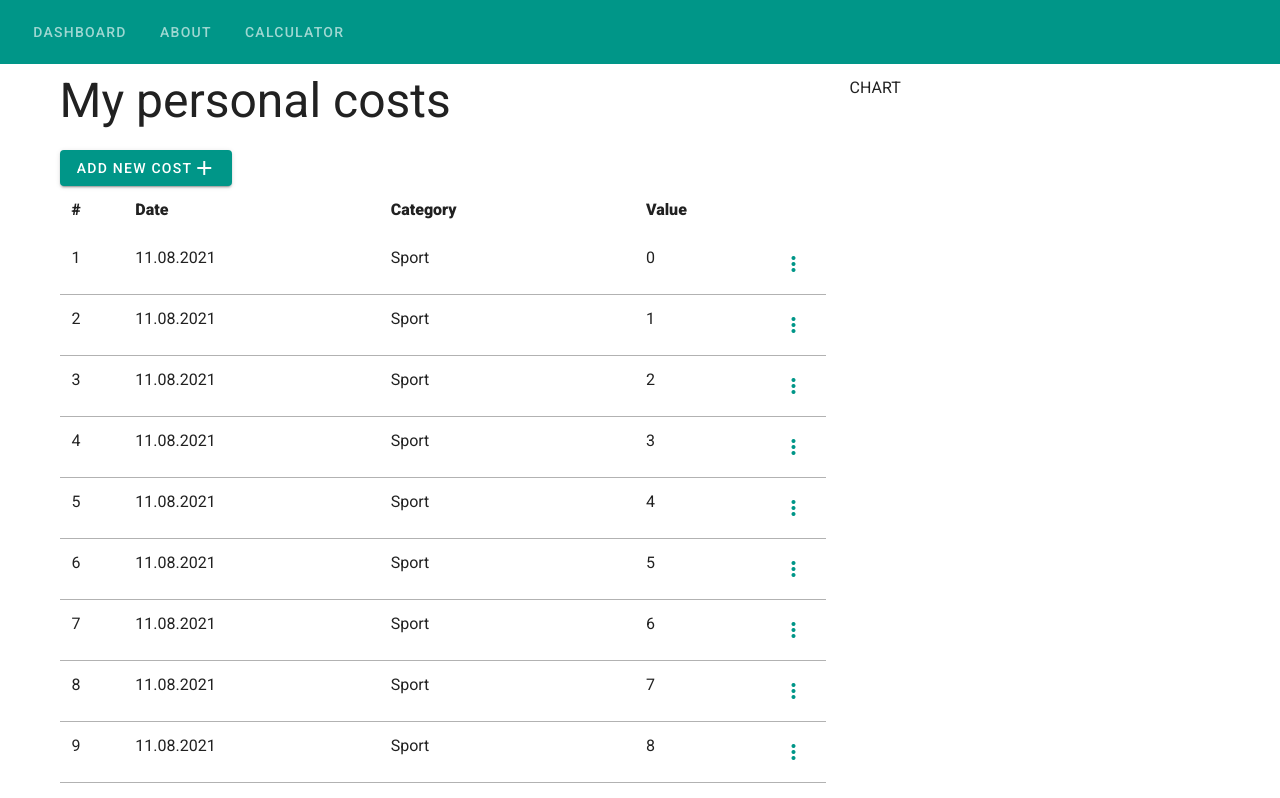
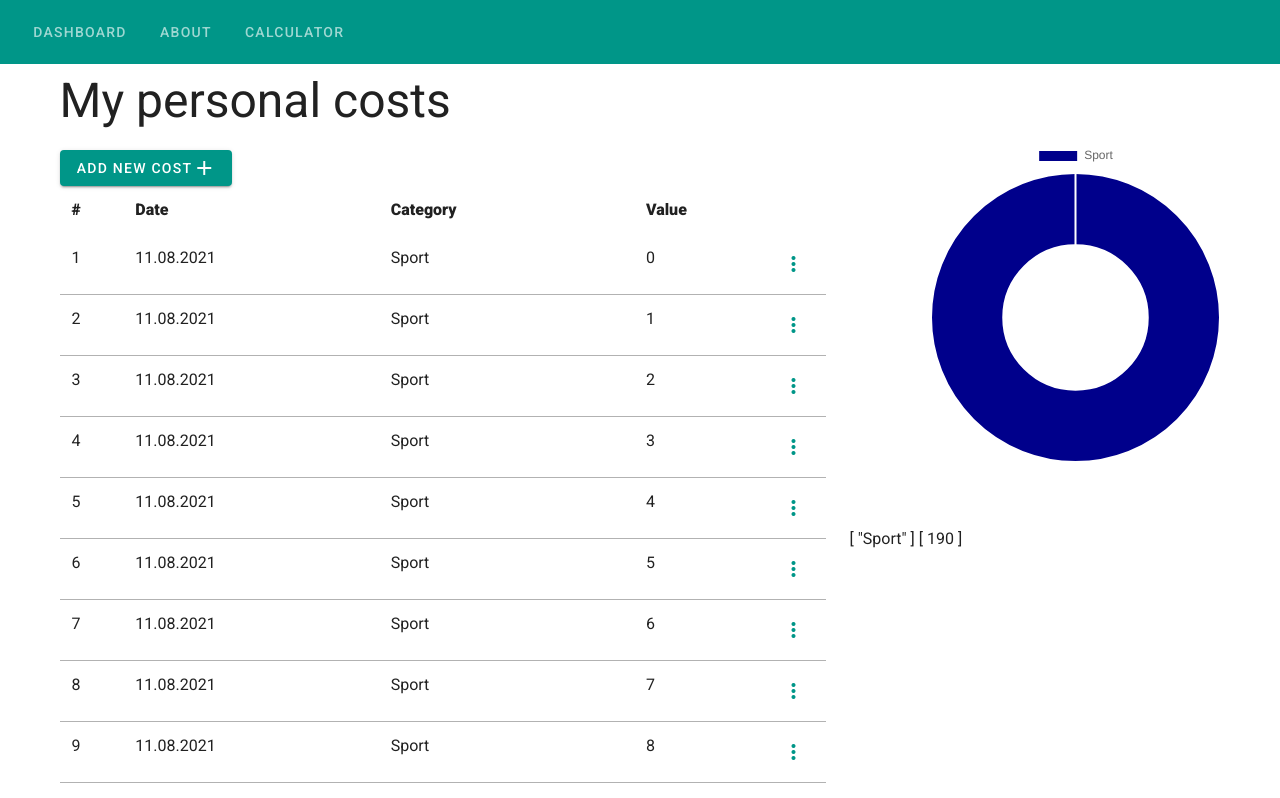
Before and after one commit to artgaid/Cost-App-VueJS, a Vue app in the folder gb_vue/: page / in a window 1280 px wide. Shown: the top 798 px of the page. Built offline with nearby package versions, Linux system fonts and the light colour scheme.

Commit message:
Vuetify v9.4 (add Chart)

```diff
--- a/gb_vue/package.json
+++ b/gb_vue/package.json
@@ -9,8 +9,10 @@
     "test": "jest"
   },
   "dependencies": {
+    "chart.js": "^2.9.0",
     "core-js": "^3.6.5",
     "vue": "^2.6.11",
+    "vue-chartjs": "^3.5.1",
     "vue-router": "^3.5.2",
     "vuetify": "^2.4.0",
     "vuex": "^3.6.2"
--- /dev/null
+++ b/gb_vue/src/components/ChartDoughnut.vue
@@ -0,0 +1,22 @@
+<template>
+  <div class="container">
+    <v-container class="ma-10">
+      <canvas width="500" height="500" ref="canvas"></canvas>
+    </v-container>
+  </div>
+</template>
+
+<script>
+import { Doughnut, mixins } from "vue-chartjs";
+const { reactiveProp } = mixins;
+
+export default {
+  name: "ChartDoughnut",
+  extends: Doughnut,
+  mixins: [reactiveProp],
+  methods: {},
+  mounted() {
+    this.renderChart(this.chartData, this.options);
+  },
+};
+</script>
--- a/gb_vue/src/pages/PageDashboard.vue
+++ b/gb_vue/src/pages/PageDashboard.vue
@@ -29,7 +29,11 @@
           </v-pagination>
         </div>
       </v-col>
-      <v-col cols="4"> CHART </v-col>
+      <v-col cols="4">
+        <chart-doughnut :chart-data="datacollection" />
+        {{ this.$store.getters.getChart }}
+        {{ this.$store.getters.getValueToChart }}
+      </v-col>
     </v-row>
   </v-container>
 </template>
@@ -37,6 +41,7 @@
 <script>
 import { mapMutations, mapGetters, mapActions } from "vuex";
 import AddPaymentForm from "../components/AddPaymentForm.vue";
+import ChartDoughnut from "../components/ChartDoughnut.vue";
 import PaymentsDisplay from "../components/PaymentsDisplay.vue";
 
 export default {
@@ -44,9 +49,12 @@ export default {
   components: {
     PaymentsDisplay,
     AddPaymentForm,
+    ChartDoughnut,
   },
   data() {
     return {
+      chartOn: false,
+      datacollection: {},
       dialog: false,
       pages: 1,
       n: 10,
@@ -59,12 +67,33 @@ export default {
   },
   methods: {
     ...mapMutations({
-      // addDataToStore: "addDataToPaymentList",
       clearPaymentForm: "editPayment",
     }),
     ...mapActions({
       fetchListData: "fetchData",
     }),
+    fillData() {
+      console.log(this.$store.getters.getValueToChart);
+      console.log("chart");
+      this.datacollection = {
+        labels: this.$store.getters.getChart,
+        datasets: [
+          {
+            label: "My First Dataset",
+            data: this.$store.getters.getValueToChart,
+            backgroundColor: [
+              "rgb(0, 0, 139)",
+              "rgb(54, 162, 235)",
+              "rgb(255, 205, 86)",
+              "rgb(0, 128, 0)",
+              "rgb(255, 0, 0)",
+              "rgb(255, 99, 132)",
+            ],
+            hoverOffset: 4,
+          },
+        ],
+      };
+    },
   },
   computed: {
     ...mapGetters({
@@ -88,8 +117,14 @@ export default {
     }
   },
   mounted() {
+    console.log("m");
+    this.fillData();
     this.addPaymentValue = this.$route.query.value;
     this.addPaymentCategory = this.$route.params.Category;
+  },
+  beforeUpdate() {
+    console.log("u");
+    this.fillData();
   },
 };
 </script>
--- a/gb_vue/src/store/index.js
+++ b/gb_vue/src/store/index.js
@@ -8,6 +8,7 @@ export default new Vuex.Store({
         paymentsList: [],
         categories: [],
         edit: "",
+        chartValue: "",
     },
     mutations: {
         setPaymentListData(state, payload) {
@@ -32,7 +33,7 @@ export default new Vuex.Store({
         },
         addCategoryToList(state, payload) {
             state.categories.push(payload)
-        }
+        },
     },
     getters: {
         getPaymentsList: state => state.paymentsList,
@@ -40,8 +41,20 @@ export default new Vuex.Store({
             return state.paymentsList.reduce((res, cur) => res + cur.value, 0)
         },
         getCategories: state => state.categories,
-        getEdit: state => state.edit
-
+        getEdit: state => state.edit,
+        getChart: state => {
+            return [...new Set(state.paymentsList.map((c) => c.category))]
+        },
+        getValueToChart: state => {
+            return [...new Set(state.paymentsList.map(c => {
+                return state.paymentsList.reduce((res, cur) => {
+                    if (cur.category === c.category) {
+                        res += +cur.value
+                    }
+                    return res;
+                }, 0)
+            }))]
+        },
     },
     actions: {
         editList({ commit }) {
```
